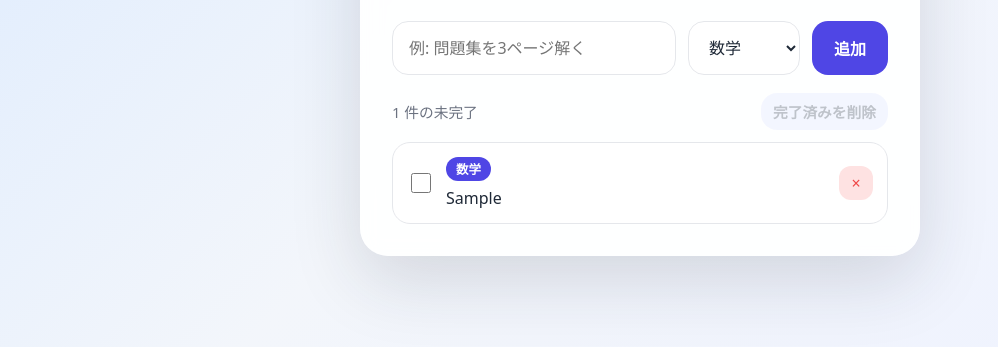
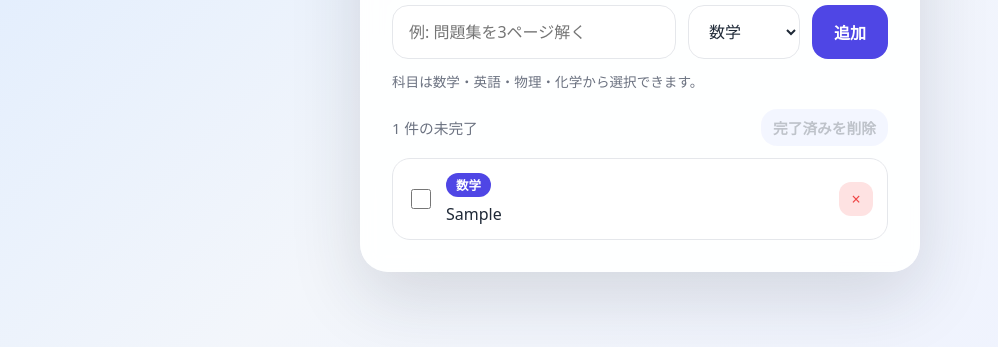
Before and after one commit to soutarounaka1016-max/codex1, a plain HTML site: page index.html in a window 1280 px wide. Both pictures are taken after typing "Sample" into the empty fields and a click on the button "追加". Shown: the part 347-694 px from the top of the page, without its empty margins (0-998 px from the left). Drawn offline with Linux system fonts and the light colour scheme.

Commit message:
Resolve study todo merge conflicts

```diff
--- a/index.html
+++ b/index.html
@@ -29,6 +29,8 @@
       <button type="submit">追加</button>
     </form>
 
+    <p class="form-hint">科目は数学・英語・物理・化学から選択できます。</p>
+
     <section class="toolbar" aria-label="勉強タスクの操作">
       <p id="todo-count">0 件の未完了</p>
       <button id="clear-completed" type="button">完了済みを削除</button>
--- a/script.js
+++ b/script.js
@@ -21,12 +21,12 @@ form.addEventListener('submit', (event) => {
     return;
   }
 
-  todos.push({
+  todos.push(normalizeTodo({
     id: createTodoId(),
     text,
-    subject: normalizeSubject(subjectSelect.value),
+    subject: subjectSelect.value,
     completed: false,
-  });
+  }));
 
   input.value = '';
   saveAndRender();
@@ -63,19 +63,21 @@ function renderTodos() {
   list.innerHTML = '';
 
   todos.forEach((todo) => {
+    const normalizedTodo = normalizeTodo(todo);
+
     const item = document.createElement('li');
-    item.className = `todo-item${todo.completed ? ' completed' : ''}`;
+    item.className = `todo-item${normalizedTodo.completed ? ' completed' : ''}`;
 
     const checkbox = document.createElement('input');
     checkbox.type = 'checkbox';
-    checkbox.checked = todo.completed;
-    checkbox.dataset.id = todo.id;
-    checkbox.setAttribute('aria-label', `${todo.text}を完了にする`);
+    checkbox.checked = normalizedTodo.completed;
+    checkbox.dataset.id = normalizedTodo.id;
+    checkbox.setAttribute('aria-label', `${normalizedTodo.text}を完了にする`);
 
     const content = document.createElement('div');
     content.className = 'todo-content';
 
-    const subjectName = normalizeSubject(todo.subject);
+    const subjectName = normalizedTodo.subject;
 
     const subject = document.createElement('span');
     subject.className = 'subject-badge';
@@ -84,15 +86,15 @@ function renderTodos() {
 
     const text = document.createElement('span');
     text.className = 'todo-text';
-    text.textContent = todo.text;
+    text.textContent = normalizedTodo.text;
 
     content.append(subject, text);
 
     const deleteButton = document.createElement('button');
     deleteButton.type = 'button';
     deleteButton.className = 'delete-button';
-    deleteButton.dataset.id = todo.id;
-    deleteButton.setAttribute('aria-label', `${todo.text}を削除する`);
+    deleteButton.dataset.id = normalizedTodo.id;
+    deleteButton.setAttribute('aria-label', `${normalizedTodo.text}を削除する`);
     deleteButton.textContent = '×';
 
     item.append(checkbox, content, deleteButton);
@@ -123,14 +125,20 @@ function loadTodos() {
       return [];
     }
 
-    return parsedTodos.map((todo) => ({
-      ...todo,
-      subject: normalizeSubject(todo.subject),
-    }));
+    return parsedTodos.map(normalizeTodo);
   } catch (error) {
     console.warn('保存済みタスクの読み込みに失敗しました。', error);
     return [];
   }
+}
+
+function normalizeTodo(todo) {
+  return {
+    id: todo.id || createTodoId(),
+    text: String(todo.text || '').trim(),
+    subject: normalizeSubject(todo.subject),
+    completed: Boolean(todo.completed),
+  };
 }
 
 function normalizeSubject(subject) {
@@ -138,7 +146,7 @@ function normalizeSubject(subject) {
 }
 
 function createTodoId() {
-  if (crypto.randomUUID) {
+  if (globalThis.crypto && crypto.randomUUID) {
     return crypto.randomUUID();
   }
 
--- a/styles.css
+++ b/styles.css
@@ -123,6 +123,12 @@ h1 {
 .todo-form button:hover {
   background: var(--primary-dark);
   transform: translateY(-1px);
+}
+
+.form-hint {
+  margin: -6px 0 18px;
+  color: var(--muted);
+  font-size: 0.85rem;
 }
 
 .toolbar {
```
